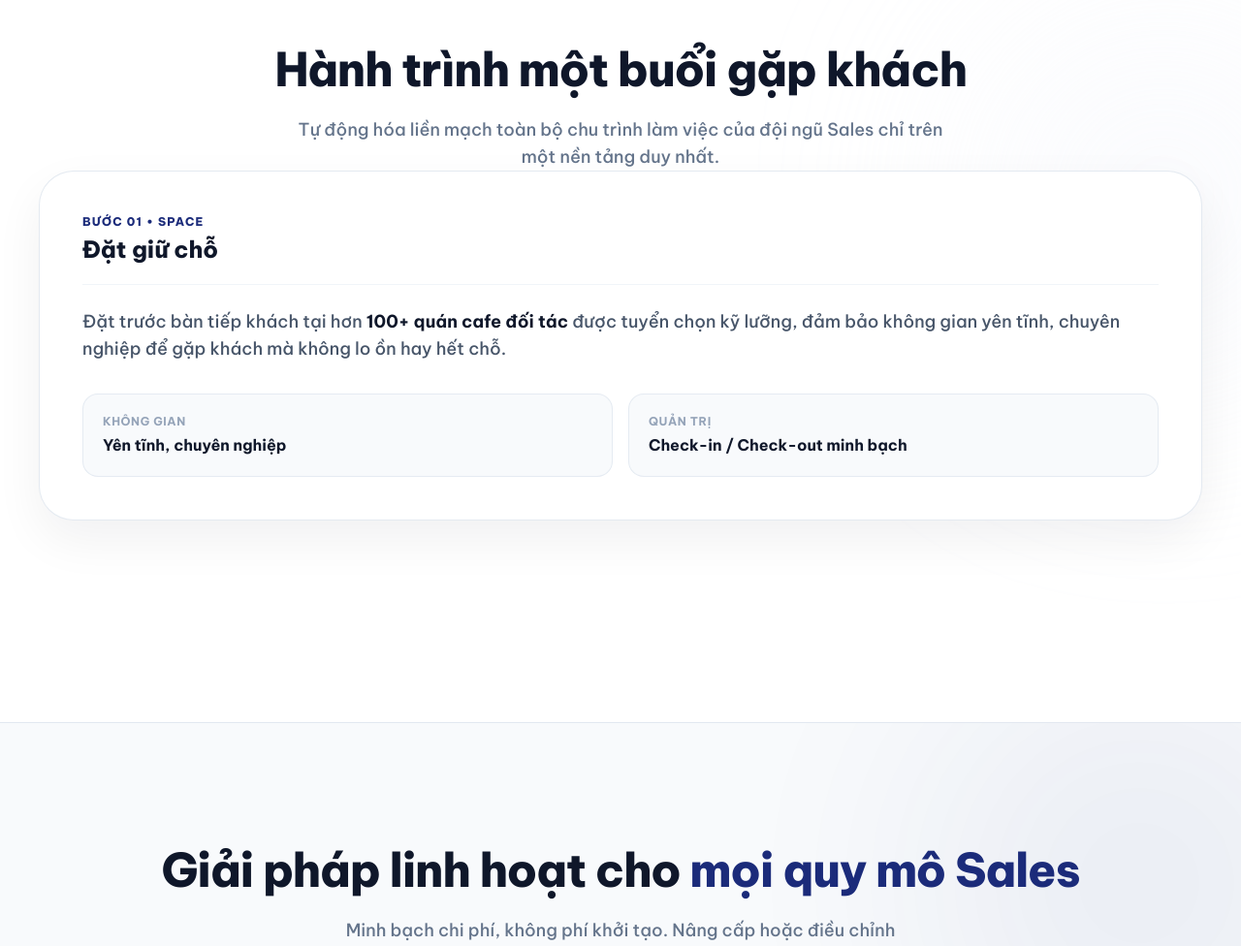
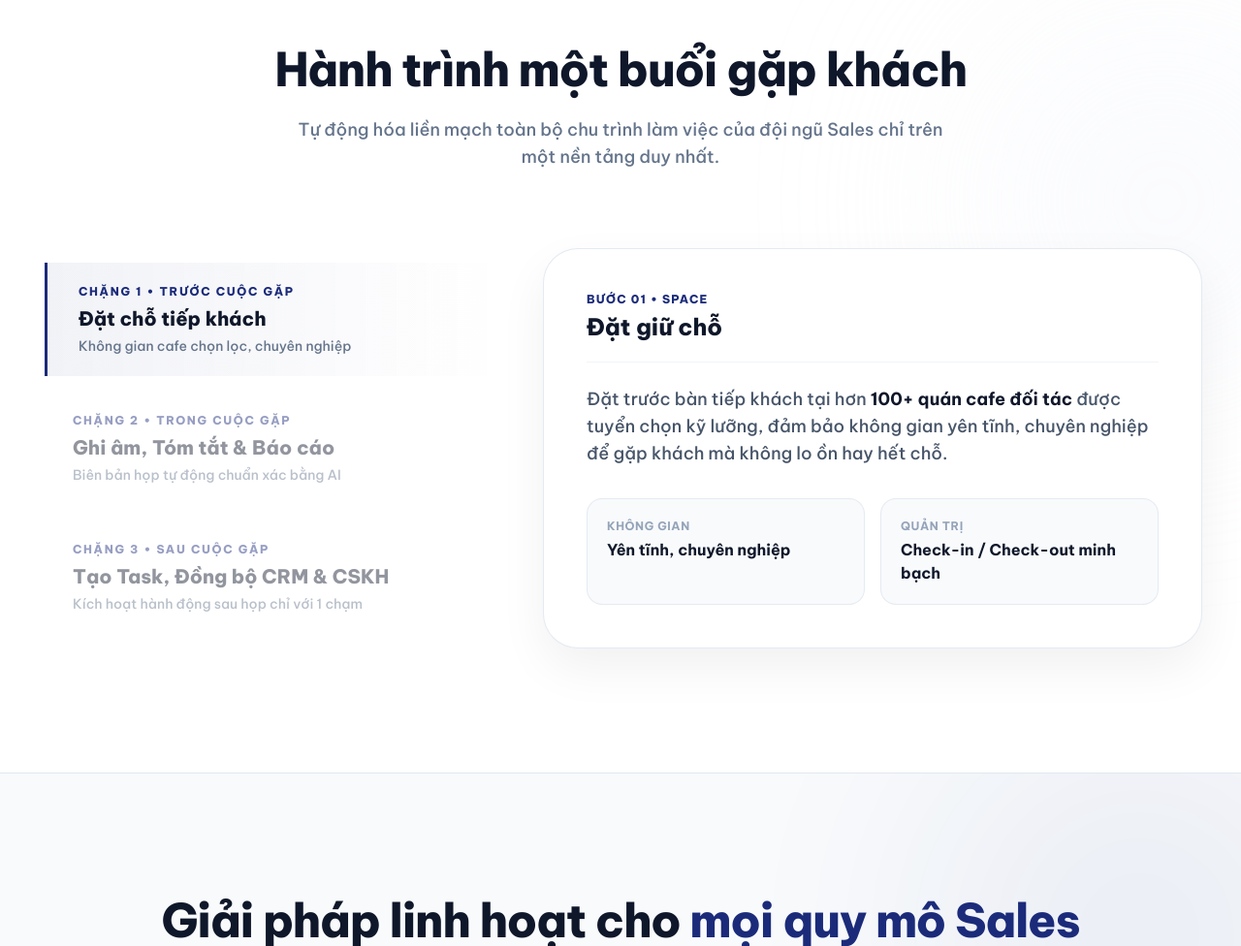
Before and after one commit to hoangtrucnhi/PopHubly, a plain HTML site: page new/index.html in a window 1280 px wide. Shown: the part 2254-3230 px from the top of the page at 97% size. Drawn offline with nearby package versions, Linux system fonts and the light colour scheme.

Commit message:
Update index.html

```diff
--- a/new/index.html
+++ b/new/index.html
@@ -1743,7 +1743,31 @@
             <p class="text-slate-500 text-base sm:text-lg max-w-2xl mx-auto font-medium leading-relaxed">
                 Tự động hóa liền mạch toàn bộ chu trình làm việc của đội ngũ Sales chỉ trên một nền tảng duy nhất.
             </p>
-            <!-- Cột phải: Thẻ diễn giải trực quan sang trọng, tối giản (Hiển thị mặc định Chặng 1 ngay khi load) -->
+        </div>
+
+        <div class="grid grid-cols-1 lg:grid-cols-12 gap-8 lg:gap-12 items-center">
+            <!-- Cột trái: 3 chặng hành trình -->
+            <div class="lg:col-span-5 space-y-3 sm:space-y-4 reveal">
+                <div id="step1" onclick="updateStep(0, this)" class="step-trigger active">
+                    <span class="text-xs font-extrabold uppercase tracking-[0.14em] text-[#1B2B7A] block mb-1.5">Chặng 1 • Trước cuộc gặp</span>
+                    <h3 class="text-lg sm:text-xl font-black text-slate-900 mb-1">Đặt chỗ tiếp khách</h3>
+                    <p class="text-sm text-slate-500 font-medium">Không gian cafe chọn lọc, chuyên nghiệp</p>
+                </div>
+
+                <div id="step2" onclick="updateStep(1, this)" class="step-trigger">
+                    <span class="text-xs font-extrabold uppercase tracking-[0.14em] text-[#1B2B7A] block mb-1.5">Chặng 2 • Trong cuộc gặp</span>
+                    <h3 class="text-lg sm:text-xl font-black text-slate-900 mb-1">Ghi âm, Tóm tắt &amp; Báo cáo</h3>
+                    <p class="text-sm text-slate-500 font-medium">Biên bản họp tự động chuẩn xác bằng AI</p>
+                </div>
+
+                <div id="step3" onclick="updateStep(2, this)" class="step-trigger">
+                    <span class="text-xs font-extrabold uppercase tracking-[0.14em] text-[#1B2B7A] block mb-1.5">Chặng 3 • Sau cuộc gặp</span>
+                    <h3 class="text-lg sm:text-xl font-black text-slate-900 mb-1">Tạo Task, Đồng bộ CRM &amp; CSKH</h3>
+                    <p class="text-sm text-slate-500 font-medium">Kích hoạt hành động sau họp chỉ với 1 chạm</p>
+                </div>
+            </div>
+
+            <!-- Cột phải: Thẻ diễn giải trực quan (Hiển thị mặc định Chặng 1 ngay khi load) -->
             <div class="lg:col-span-7 reveal active">
                 <div id="step-preview" class="bg-white rounded-[28px] sm:rounded-[36px] overflow-hidden shadow-[0_20px_50px_rgba(15,23,42,0.06)] border border-slate-200/90 flex flex-col justify-between text-slate-900 text-left transition-all duration-500 p-7 sm:p-11" style="min-height: 360px;">
                     <div class="flex flex-col justify-between h-full space-y-6">
```
